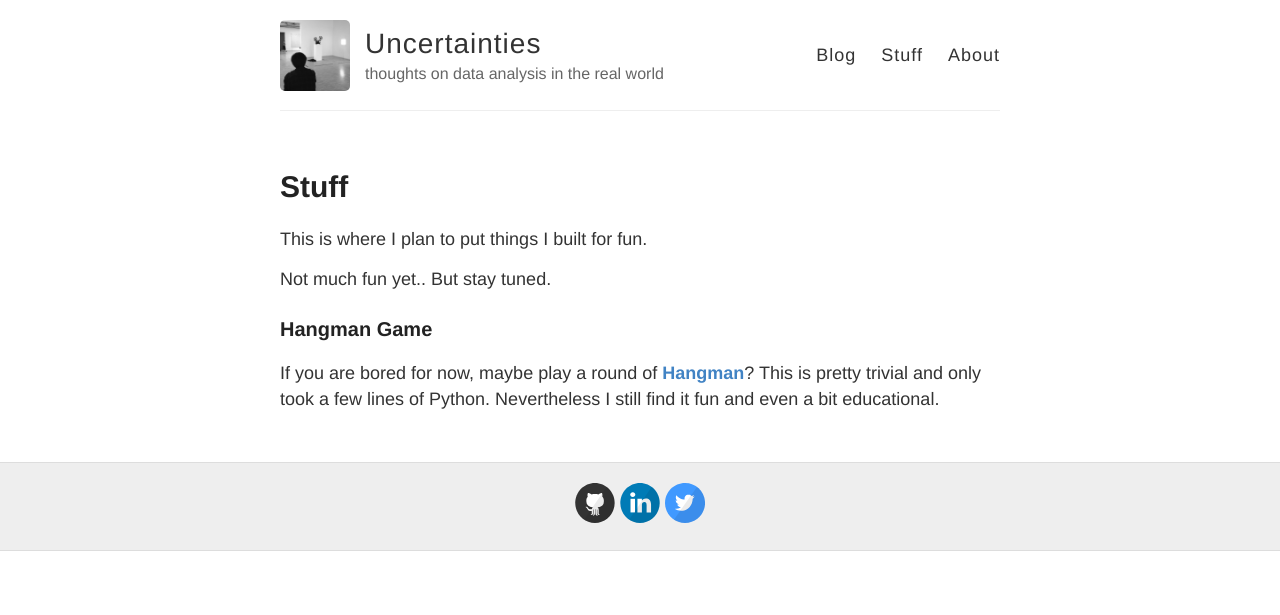
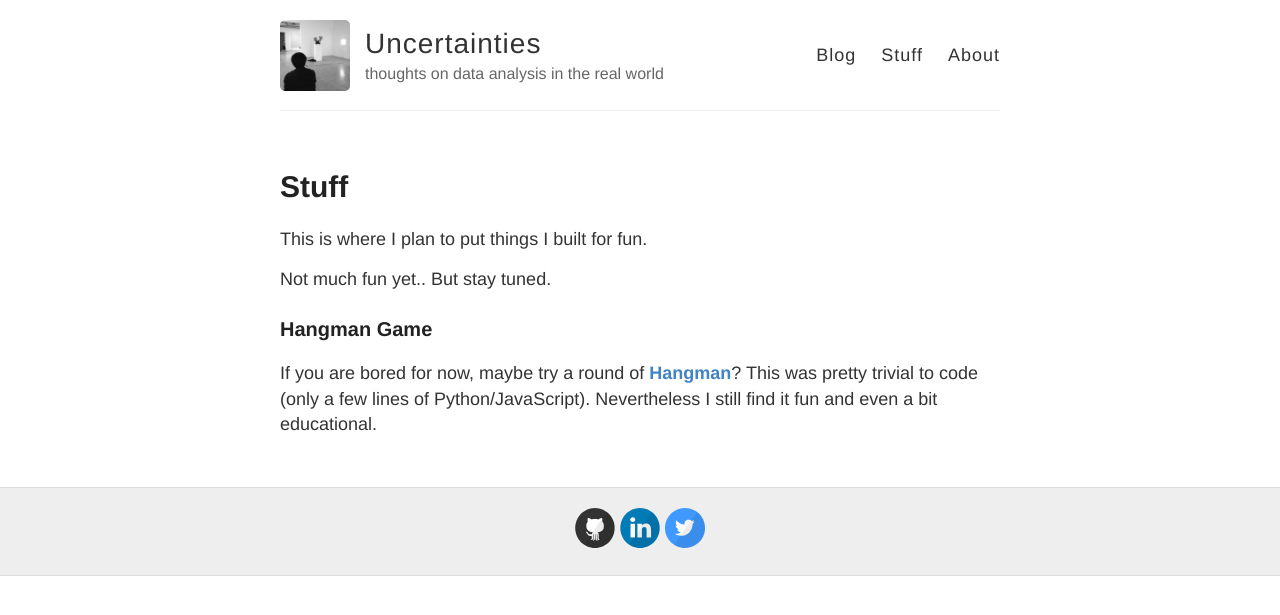
Before and after one commit to XiaoxiaoWang87/xiaoxiaowang87.github.io, a Jekyll site: the page built from stuff.md, in a window 1280 px wide. Shown: the top 615 px of the page. Built offline with Jekyll 4.4.1, drawn with Linux system fonts in a browser that asks for light colours.

Commit message:
modify stuff

```diff
--- a/stuff.md
+++ b/stuff.md
@@ -9,4 +9,4 @@ Not much fun yet.. But stay tuned.
 
 ### Hangman Game
 
-If you are bored for now, maybe play a round of **[Hangman](http://xiaoxiaowang87hangmangame.us/){:target="_blank"}**? This is pretty trivial and only took a few lines of Python. Nevertheless I still find it fun and even a bit educational.
+If you are bored for now, maybe try a round of **[Hangman](http://xiaoxiaowang87hangmangame.us/){:target="_blank"}**? This was pretty trivial to code (only a few lines of Python/JavaScript). Nevertheless I still find it fun and even a bit educational.
```
